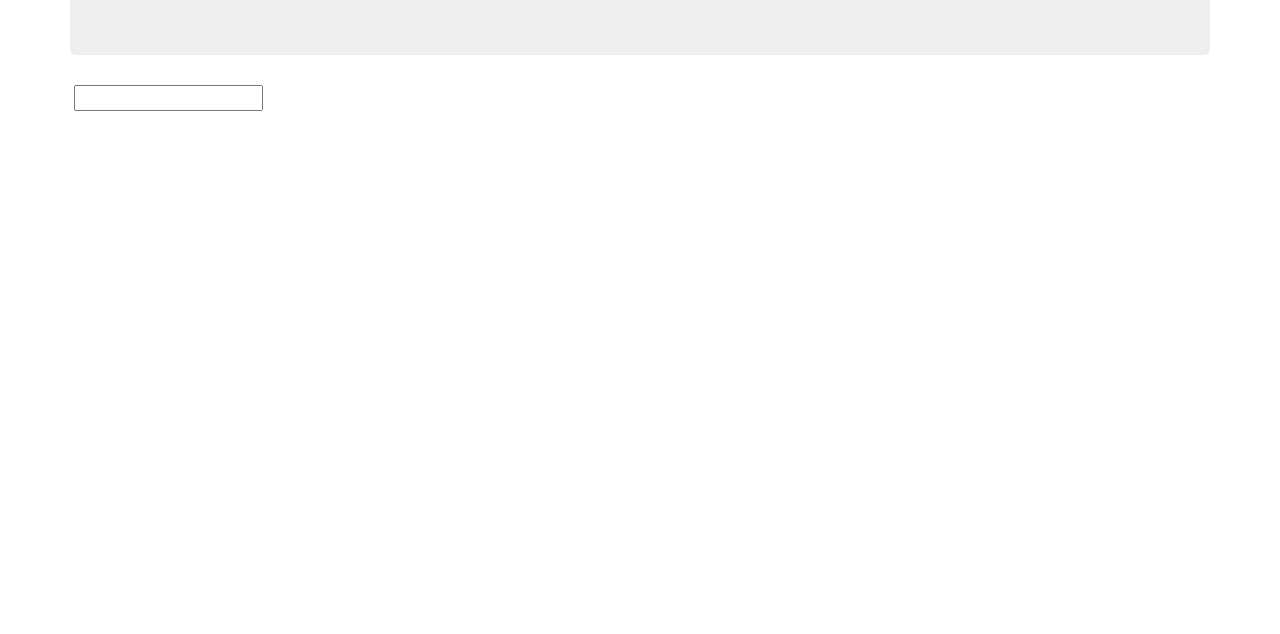
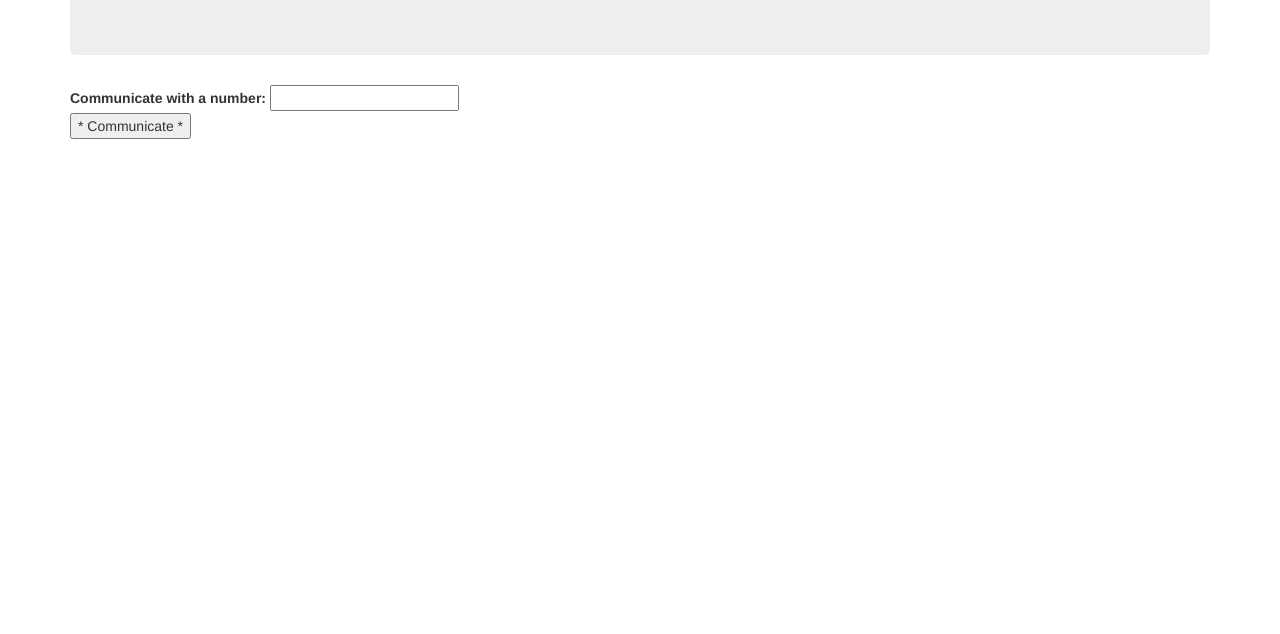
Before and after one commit to tayphill13/Mr-Robogers, a plain HTML site: page index.html in a window 1280 px wide. Shown: the part 166-800 px from the top of the page. Drawn offline with Linux system fonts and the light colour scheme.

Commit message:
add a text to my label and also add a button for submission

```diff
--- a/index.html
+++ b/index.html
@@ -17,9 +17,10 @@
     </div>
     <div class="form-group">
       <form id="numberInput">
-        <label for="numberInput"></label>
+        <label for="numberInput">Communicate with a number:</label>
         <input type="number">
       </form>
+      <button type="submit">* Communicate *</button>
     </div>
 
   </div>
```
